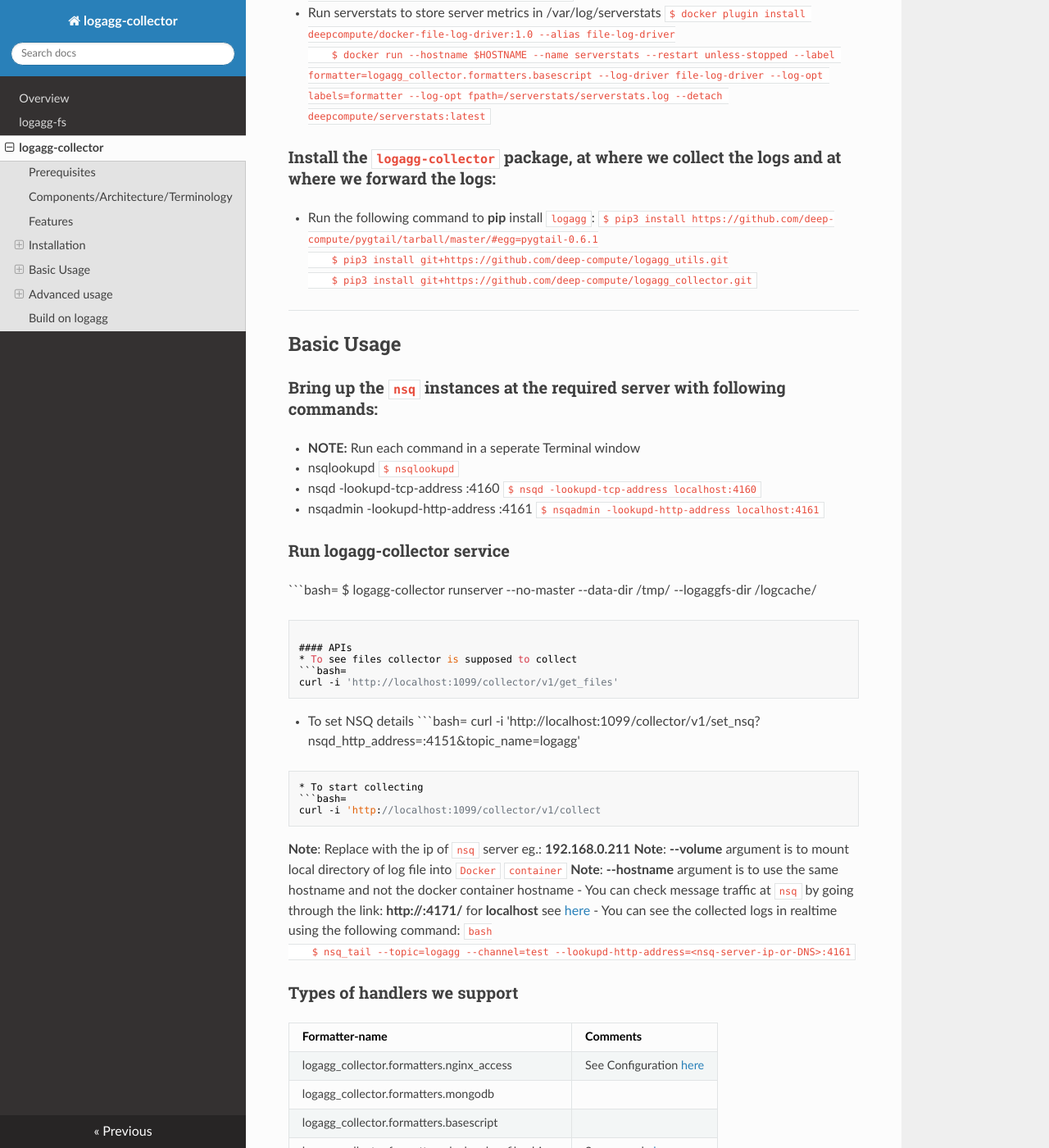
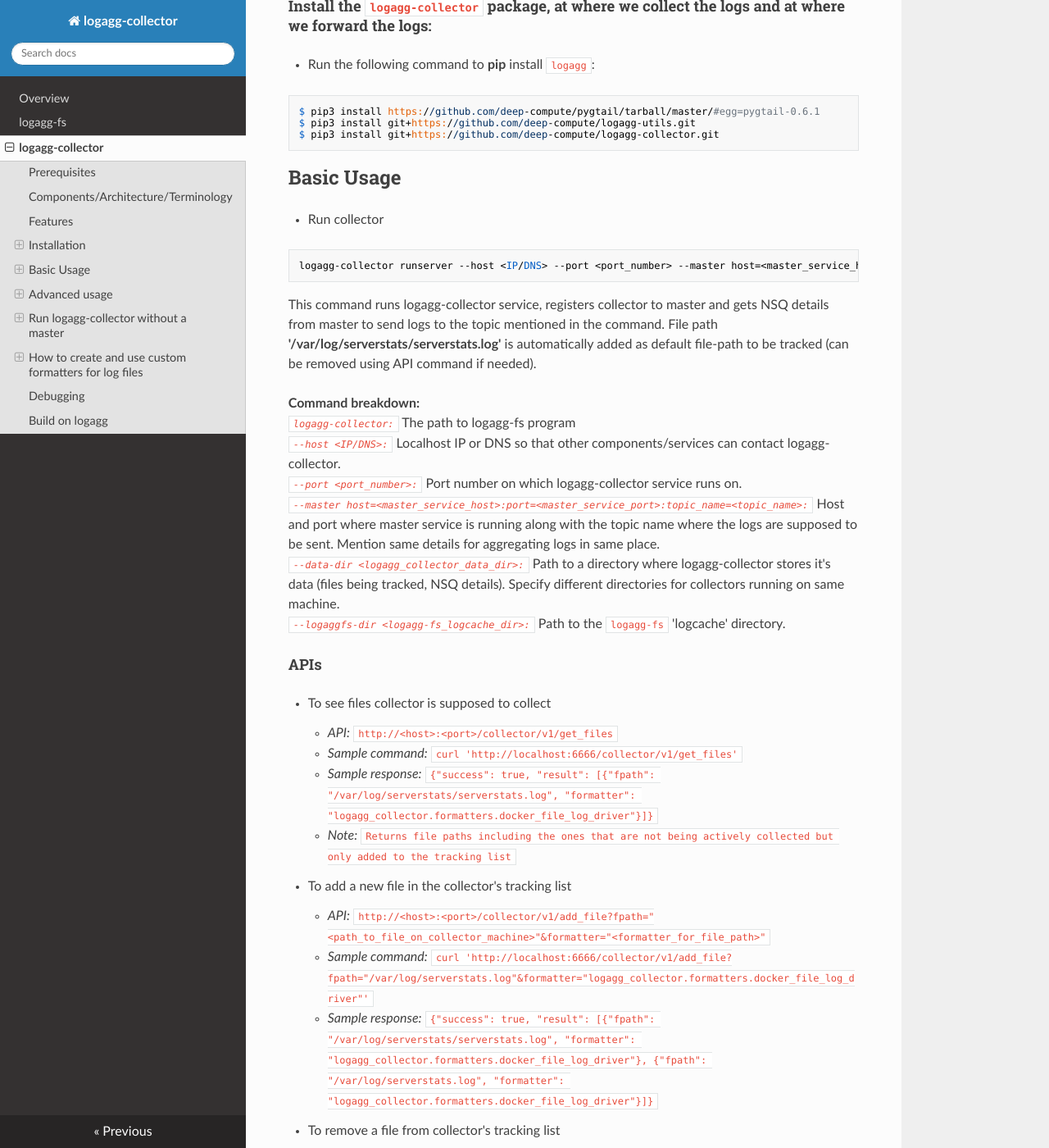
Before and after one commit to supriyopaul/logagg-collector, an MkDocs documentation site: the page built from docs/docs/collector.md, in a window 1280 px wide and 1400 px high, scrolled down 2059 px. Shown: the whole window at 82% size. Built offline with MkDocs 1.6.1, drawn with Linux system fonts in a browser that asks for light colours; nearby versions of some CDN libraries; some of the changed text lies outside the part shown.

````diff
--- a/docs/docs/collector.md
+++ b/docs/docs/collector.md
@@ -41,119 +38,190 @@ Track and collects all the logs from given files and parses them to make a commo
     * `error` (bool) - True if collection handler failed during processing
     * `error_tb` (str) - Error traceback
 
-
----
-
 ## Installation
 > Prerequisites: Python3.5
-### Setup
 
-####  [Install](http://nsq.io/deployment/installing.html) the `nsq` package, at where we need to bring up the `nsq` server.
-- Run the following commands to install `nsq`:
-    ```
-    $ sudo apt-get install libsnappy-dev
-    $ wget https://s3.amazonaws.com/bitly-downloads/nsq/nsq-1.0.0-compat.linux-amd64.go1.8.tar.gz
-    $ tar zxvf nsq-1.0.0-compat.linux-amd64.go1.8.tar.gz
-    $ sudo cp nsq-1.0.0-compat.linux-amd64.go1.8/bin/* /usr/local/bin
-    ```
+#### Setup
+- Install, setup and run a [logagg-master](https://github.com/deep-compute/logagg-master) which collectors can register to.
 
-#### [Install](https://docs.docker.com/install/linux/docker-ce/ubuntu/#extra-steps-for-aufs) the Docker package, at both `collector` nodes.
-- Run the following commands to install :
-    ```
-    $ sudo apt-get update
-    $ sudo apt-get install \
-        apt-transport-https \
-        ca-certificates \
-        curl \
-        software-properties-common
-    $ curl -fsSL https://download.docker.com/linux/ubuntu/gpg | sudo apt-key add -
-    $ sudo add-apt-repository \
-       "deb [arch=amd64] https://download.docker.com/linux/ubuntu \
-       $(lsb_release -cs) \
-       stable"
-    $ sudo apt-get update
-    $ sudo apt-get install docker-ce
-    ```
+- Install, setup and run [logagg-fs](https://deep-compute.github.io/logagg-collector/fs/) on the same machine so that logagg-collector can efficiently track log files.
+
+- [Install](https://docs.docker.com/install/linux/docker-ce/ubuntu/#extra-steps-for-aufs) the Docker package, at both `collector` nodes.
+Run the following commands to install :
+```
+$ sudo apt-get update
+
+$ sudo apt-get install \
+apt-transport-https \
+ca-certificates \
+curl \
+software-properties-common
+
+$ curl -fsSL https://download.docker.com/linux/ubuntu/gpg | sudo apt-key add -
+
+$ sudo add-apt-repository \
+"deb [arch=amd64] https://download.docker.com/linux/ubuntu \
+
+$(lsb_release -cs) \
+stable"
+
+$ sudo apt-get update
+
+$ sudo apt-get install docker-ce
+```
+
 - Check Docker version >= 17.12.1
-    ```
-    $ sudo docker -v
-    Docker version 18.03.1-ce, build 9ee9f40
-    ```
-- Run serverstats to store server metrics in /var/log/serverstats
-    ```
-    $ docker plugin install deepcompute/docker-file-log-driver:1.0 --alias file-log-driver
-    $ docker run --hostname $HOSTNAME --name serverstats --restart unless-stopped --label formatter=logagg_collector.formatters.basescript --log-driver file-log-driver --log-opt labels=formatter --log-opt fpath=/serverstats/serverstats.log --detach deepcompute/serverstats:latest
-    ```
+```
+$ sudo docker -v
+Docker version 18.03.1-ce, build 9ee9f40
+```
 
-### Install the `logagg-collector` package, at where we collect the logs and at where we forward the logs:
+- Run serverstats docker container to store server metrics in /var/log/serverstats/serverstats.log file.
+```
+$ sudo docker plugin install deepcompute/docker-file-log-driver:1.0 --alias file-log-driver
+$ sudo docker run --hostname $HOSTNAME --name serverstats --restart unless-stopped --label formatter=logagg_collector.formatters.basescript --log-driver file-log-driver --log-opt labels=formatter --log-opt fpath=/serverstats/serverstats.log --detach deepcompute/serverstats:latest
+```
+
+#### Install the `logagg-collector` package, at where we collect the logs and at where we forward the logs:
 - Run the following command to **pip** install `logagg`:
-    ```
-    $ pip3 install https://github.com/deep-compute/pygtail/tarball/master/#egg=pygtail-0.6.1
-    $ pip3 install git+https://github.com/deep-compute/logagg_utils.git
-    $ pip3 install git+https://github.com/deep-compute/logagg_collector.git
-    ```
----
+```
+$ pip3 install https://github.com/deep-compute/pygtail/tarball/master/#egg=pygtail-0.6.1
+$ pip3 install git+https://github.com/deep-compute/logagg-utils.git
+$ pip3 install git+https://github.com/deep-compute/logagg-collector.git
+```
 
 ## Basic Usage
+- Run collector
+```
+logagg-collector runserver --host <IP/DNS> --port <port_number> --master host=<master_service_host>:port=<master_service_port>:topic_name=<topic_name> --data-dir <logagg_collector_data_dir> --logaggfs-dir <logagg-fs_logcache_dir>
+```
+This command runs logagg-collector service, registers collector to master and gets NSQ details from master to send logs to the topic mentioned in the command. File path **'/var/log/serverstats/serverstats.log'** is automatically added as default file-path to be tracked (can be removed using API command if needed).
 
-### Bring up the `nsq` instances at the required server with following commands:
-- **NOTE:** Run each command in a seperate Terminal window
-- nsqlookupd
-    ```
-    $ nsqlookupd
-    ```
-- nsqd -lookupd-tcp-address **<ip-addr or DNS>**:4160
-    ```
-    $ nsqd -lookupd-tcp-address localhost:4160
-    ```
-- nsqadmin -lookupd-http-address **<ip-addr or DNS>**:4161
-    ```
-    $ nsqadmin -lookupd-http-address localhost:4161
-    ```
-### Run logagg-collector service
-```bash=
-$ logagg-collector runserver --no-master --data-dir /tmp/ --logaggfs-dir /logcache/
-```
+**Command breakdown:**
+<br/>
+*`logagg-collector:`* The path to logagg-fs program
+<br/>
+*`--host <IP/DNS>:`* Localhost IP or DNS so that other components/services can contact logagg-collector.
+<br/>
+*`--port <port_number>:`* Port number on which logagg-collector service runs on.
+<br/>
+*`--master host=<master_service_host>:port=<master_service_port>:topic_name=<topic_name>:`* Host and port where master service is running along with the topic name where the logs are supposed to be sent. Mention same details for aggregating logs in same place.
+<br/>
+*`--data-dir <logagg_collector_data_dir>:`* Path to a directory where logagg-collector stores it's data (files being tracked, NSQ details). Specify different directories for collectors running on same machine.
+<br/>
+*`--logaggfs-dir <logagg-fs_logcache_dir>:`* Path to the `logagg-fs` 'logcache' directory.
 
 #### APIs
+
 * To see files collector is supposed to collect
-```bash=
-curl -i 'http://localhost:1099/collector/v1/get_files'
-```
-* To set NSQ details
-```bash=
-curl -i 'http://localhost:1099/collector/v1/set_nsq?nsqd_http_address=<nsq-server-ip-or-DNS>:4151&topic_name=logagg'
-```
-* To start collecting
-```bash=
-curl -i 'http://localhost:1099/collector/v1/collect
-```
+	* *API:* `http://<host>:<port>/collector/v1/get_files`
+	* *Sample command:* `curl 'http://localhost:6666/collector/v1/get_files'`
+	* *Sample response:* `{"success": true, "result": [{"fpath": "/var/log/serverstats/serverstats.log", "formatter": "logagg_collector.formatters.docker_file_log_driver"}]}`
+	* *Note:* `Returns file paths including the ones that are not being actively collected but only added to the tracking list`
 
-**Note**: Replace **<nsq-server-ip-or-DNS>** with the ip of `nsq` server eg.: **192.168.0.211**
-**Note**: **--volume** argument is to mount local directory of log file into `Docker` `container`
-**Note**: **--hostname** argument is to use the same hostname and not the docker container hostname
-- You can check message traffic at `nsq` by going through the link:
-        **http://<nsq-server-ip-or-DNS>:4171/** for **localhost** see [here](http://localhost:4171/)
-- You can see the collected logs in realtime using the following command:
-    ```bash
-    $ nsq_tail --topic=logagg --channel=test --lookupd-http-address=<nsq-server-ip-or-DNS>:4161
-    ```
+* To add a new file in the collector's tracking list
+	* *API:* `http://<host>:<port>/collector/v1/add_file?fpath="<path_to_file_on_collector_machine>"&formatter="<formatter_for_file_path>"`
+	* *Sample command:* `curl 'http://localhost:6666/collector/v1/add_file?fpath="/var/log/serverstats.log"&formatter="logagg_collector.formatters.docker_file_log_driver"'`
+	* *Sample response:* `{"success": true, "result": [{"fpath": "/var/log/serverstats/serverstats.log", "formatter": "logagg_collector.formatters.docker_file_log_driver"}, {"fpath": "/var/log/serverstats.log", "formatter": "logagg_collector.formatters.docker_file_log_driver"}]}`
 
-### Types of handlers we support
+* To remove a file from collector's tracking list
+	* *API:* `http://<host>:<port>/collector/v1/add_file?fpath="path_to_file_on_collector_machine"`
+	* *Sample command:* `curl 'http://localhost:6600/collector/v1/add_file?fpath="/var/log/serverstats.log"'`
+	* *Sample response:* `Empty response`
+	* *Note:* `Stops and ends the logagg-collector service, should be restarted again`
+
+* To see files collector is actively tracking
+	* *API:* `http://<host>:<port>/collector/v1/get_active_log_collectors`
+	* *Sample command:* `curl 'http://localhost:6666/collector/v1/get_active_log_collectors`
+	* *Sample response:* `{"success": true, "result": ["/var/log/serverstats/serverstats.log"]}`
+
+* To get the NSQ details logagg-collector is using
+	* *API:* `http://<host>:<port>/collector/v1/get_nsq`
+	* *Sample command:* `curl 'http://localhost:6666/collector/v1/get_nsq`
+	* *Sample response:* `{"success": true, "result": {"nsqd_http_address": "localhost:4151", "topic_name": "logagg_logs"}}`
+
+* To set the NSQ details logagg-collector manually
+	* *API:* `http://<host>:<port>/collector/v1/set_nsq?nsqd_http_address=<host:port>&topic_name=<topic_name>`
+	* *Sample command:* `curl 'http://localhost:6666/collector/v1/set_nsq?nsqd_http_address=localhost:4151&topic_name=logagg_logs`
+	* *Sample response:* `{"success": true, "result": {"nsqd_http_address": "78.47.113.210:4151", "topic_name": "supriyo_logs"}}`
+
+* To start tracking logfiles added to logagg-collector tracklist (used when logagg-collector service is started with no master and initialized with NSQ details manually via API command)
+	* *API:* `http://<host>:<port>/collector/v1/start`
+	* *Sample command:* `curl 'http://localhost:6666/collector/v1/start`
+	* *Sample response:* `{"success": true, "result": {"fpaths": [{"fpath": "/var/log/serverstats/serverstats.log", "formatter": "logagg_collector.formatters.docker_file_log_driver"}]}}`
+
+* To stop and exit logagg-collector service
+	* *API:* `http://<host>:<port>/collector/v1/stop`
+	* *Sample command:* `'http://localhost:6666/collector/v1/stop'`
+	* *Sample response:* `Empty response`
+
+## Advanced usage
+
+#### Types of handlers we support
 | Formatter-name | Comments |
 | -------- | -------- |
-|   logagg_collector.formatters.nginx_access   | See Configuration [here](https://github.com/deep-compute/logagg/issues/61)    |
+|logagg_collector.formatters.nginx_access| See Configuration [here](https://github.com/deep-compute/logagg/issues/61)|
 |logagg_collector.formatters.mongodb||
 |logagg_collector.formatters.basescript||
 |logagg_collector.formatters.docker_log_file_driver|See example [here](https://github.com/deep-compute/serverstats/issues/6)|
 
+----
+
+## Run logagg-collector without a `master`
+###### [Install](http://nsq.io/deployment/installing.html) the `NSQ` package, at where you need to bring up the NSQ server.
+**Run the following commands to install `nsq`:**
+</br>
+```
+$ sudo apt-get install libsnappy-dev
+$ wget https://s3.amazonaws.com/bitly-downloads/nsq/nsq-1.0.0-compat.linux-amd64.go1.8.tar.gz
+$ tar zxvf nsq-1.0.0-compat.linux-amd64.go1.8.tar.gz
+$ sudo cp nsq-1.0.0-compat.linux-amd64.go1.8/bin/* /usr/local/bin
+```
+###### Bring up the `nsq` instances at the required server with following commands:
+**NOTE:** Run each command in a seperate Terminal window
+</br>
+*nsqlookupd:*
+```
+$ nsqlookupd
+```
+</br>
+*nsqd:*
+```
+$ nsqd -lookupd-tcp-address localhost:4160
+```
+</br>
+*nsqadmin:*
+```
+$ nsqadmin -lookupd-http-address localhost:4161
+```
+
+###### Run logagg-collector service and start collecting logs
+*Start loagg-collector service*
+```
+$ logagg-collector runserver --no-master --data-dir <logagg_collector_data_dir> --logaggfs-dir <logagg-fs_logcache_dir>
+```
+*Add NSQ details to logagg-collector*
+```
+$ curl http://<host>:<port>/collector/v1/set_nsq?nsqd_http_address=<host:port>&topic_name=<topic_name>
+```
+*Start tracking files*
+```
+$ curl http://<host>:<port>/collector/v1/start
+```
+
+</br>
+You can check message traffic at `nsq` by going through the link: `http://<nsq-server-ip-or-DNS>:4171/` ; for **localhost** see [here](http://localhost:4171/)
+</br>
+You can see the collected logs in realtime using the following command:
+```
+$ nsq_tail --topic=logagg --channel=test --lookupd-http-address=<nsq-server-ip-or-DNS>:4161
+```
 
 ---
 
-## Advanced usage
-### How to create and use custom formatters for log files
-#### Step 1: make a directory and append it's path to evironment variable $PYTHONPATH
-```bash
+## How to create and use custom formatters for log files
+###### Step 1: make a directory and append it's path to evironment variable $PYTHONPATH
+```
 $ echo $PYTHONPATH
 
 $ mkdir customformatters
@@ -163,9 +231,9 @@ $ export PYTHONPATH=$PYTHONPATH:/home/path/to/customformatters/
 $ echo $PYTHONPATH
 :/home/path/to/customformatters
 ```
-#### Step 2: Create a another directory and put your formatter file(s) inside it.
 
-```bash
+###### Step 2: Create a another directory and put your formatter file(s) inside it.
+```
 $ cd customformatters/
 $ mkdir myformatters
 $ cd myformatters/
@@ -175,77 +243,78 @@ $ echo 'import formatters' >> __init__.py
 $ #Now write your formatter functions inside the formatters.py file
 ```
 #### Step 3: Write your formatter functions inside the formatters.py file
+**Important:**
+</br>
+1. Only **python standard modules** can be imported in formatters.py file.
+</br>
+2. A formatter function should return a **dict()** datatype.
+</br>
+3. The 'dict()' should only contain keys which are mentioned in the above `log structure`.
+</br>
+4. Sample formatter functions:
+```
+import json
+import re
 
-**Important:**
-1. Only **python standard modules** can be imported in formatters.py file
-2. A formatter function should return a **dict()** `datatype`
-3. The 'dict()' should only contain keys which are mentioned in the above [log structure](https://github.com/deep-compute/logagg#features).
-4. Sample formatter functions:
-    ```python
-    import json
-    import re
+sample_log_line = '2018-02-07T06:37:00.297610Z [Some_event] [Info] [Hello_there]'
 
-    sample_log_line = '2018-02-07T06:37:00.297610Z [Some_event] [Info] [Hello_there]'
+def sample_formatter(log_line):
+log = re.sub('[\[+\]]', '',log_line).split(' ')
+timestamp = log[0]
+event = log[1]
+level = log[2]
+data = dict({'message': log[3]})
 
-    def sample_formatter(log_line):
-        log = re.sub('[\[+\]]', '',log_line).split(' ')
-        timestamp = log[0]
-        event = log[1]
-        level = log[2]
-        data = dict({'message': log[3]})
-
-        return dict(timestamp = timestamp,
-                     event = event,
-                     level = level,
-                     data = data,
-                    )
-     ```
-  To see more examples, look [here](https://github.com/deep-compute/logagg/blob/master/logagg/formatters.py)
-
+return dict(timestamp = timestamp,
+	     event = event,
+	     level = level,
+	     data = data,
+	    )
+```
+To see more examples, look [here](https://github.com/deep-compute/logagg-collector/blob/master/logagg_collector/formatters.py).
+</br>
 5. Check if the custom handler works in `python interpreter` like for logagg.
-    ```python
-    >>> import myformatters
-    >>> sample_log_line = '2018-02-07T06:37:00.297610Z [Some_event] [Info] [Hello_there]'
-    >>> output = myformatters.formatters.sample_formatter(sample_log_line)
-    >>> from pprint import pprint
-    >>> pprint(output)
-    {'data': {'message': 'Hello_there'},
-     'event': 'Some_event',
-     'level': 'Info',
-     'timestamp': '2018-02-07T06:37:00.297610Z'}
-    ```
-6. Pseudo logagg collect commands:
-    ```bash
-    $ sudo logagg collect --file file=logfile.log:myformatters.formatters.sample_formatter --nsqtopic logagg --nsqd-http-address localhost:4151
-    ```
----
-
-### Debugging
-You can store logagg collector/forwarder logs into files using [basescript](https://github.com/deep-compute/basescript) --log-file argument or [docker file log driver](https://github.com/deep-compute/docker-file-log-driver)
-```bash
-$ sudo logagg --log-file /var/log/logagg/collector.log collect file=/var/log/serverstats/serverstats.log:formatter=logagg.formatters.basescript --nsqtopic logagg --nsqd-http-address <nsq-server-ip-or-DNS>:4151
+```
+>>> import myformatters
+>>> sample_log_line = '2018-02-07T06:37:00.297610Z [Some_event] [Info] [Hello_there]'
+>>> output = myformatters.formatters.sample_formatter(sample_log_line)
+>>> from pprint import pprint
+>>> pprint(output)
+{'data': {'message': 'Hello_there'},
+'event': 'Some_event',
+'level': 'Info',
+'timestamp': '2018-02-07T06:37:00.297610Z'}
+```
+6. Pseudo API command:
+```
+curl 'http://<host>:<port>/collector/v1/add_file?fpath="logfile.log"&formatter="myformatters.formatters.sample_formatter"'
 ```
 
+## Debugging
 If there are multiple files being tracked by multiple collectors on multiple nodes, the collector information can be seen in "Heartbeat" topic of NSQ.
 Every running collector sends a hearbeat to this topic (default interval = 30 seconds). The heartbeat format is as follows:
-* `timestamp` : Timestamp of the recieved heartbeat.
-* `heartbeat_number` : The heartbeat number since the collector started running.
-* `host` : Hostname of the node on which the collector is running.
-* `nsq_topic` : The nsq topic which the collector is using.
-* `files_tracked` : list of files that are being tracked by the collector followed by the fomatter.
+</br>
+`timestamp` : Timestamp of the recieved heartbeat.
+</br>
+`heartbeat_number` : The heartbeat number since the collector started running.
+</br>
+`host` : Hostname of the node on which the collector is running.
+</br>
+`nsq_topic` : The nsq topic which the collector is using.
+</br>
+`files_tracked` : list of files that are being tracked by the collector followed by the fomatter.
+</br>
+You can run the following command to see the information:
+```
+$ nsq_tail --topic=<heartbeat_topic> --channel=test --lookupd-http-address=<nsq-server-ip-or-DNS>:4161
+```
 
-You can run the following command to see the information:
-```bash
-$ nsq_tail --topic=Heartbeat --channel=test --lookupd-http-address=<nsq-server-ip-or-DNS>:4161
-```
 ## Build on logagg
 
 You're more than welcome to hack on this:-)
-
-```bash
-$ git clone https://github.com/deep-compute/logagg
-$ cd logagg
+```
+$ git clone https://github.com/deep-compute/logagg-collector
+$ cd logagg-collector
 $ sudo python setup.py install
-$ docker build -t logagg .
+$ docker build -t logagg-collector .
 ```
--------------------------------------------------------------------
````
Also changed, not shown: other parts of docs/docs/collector.md (+3 -6 lines), docs/docs/fs.md (+30 -48 lines).
